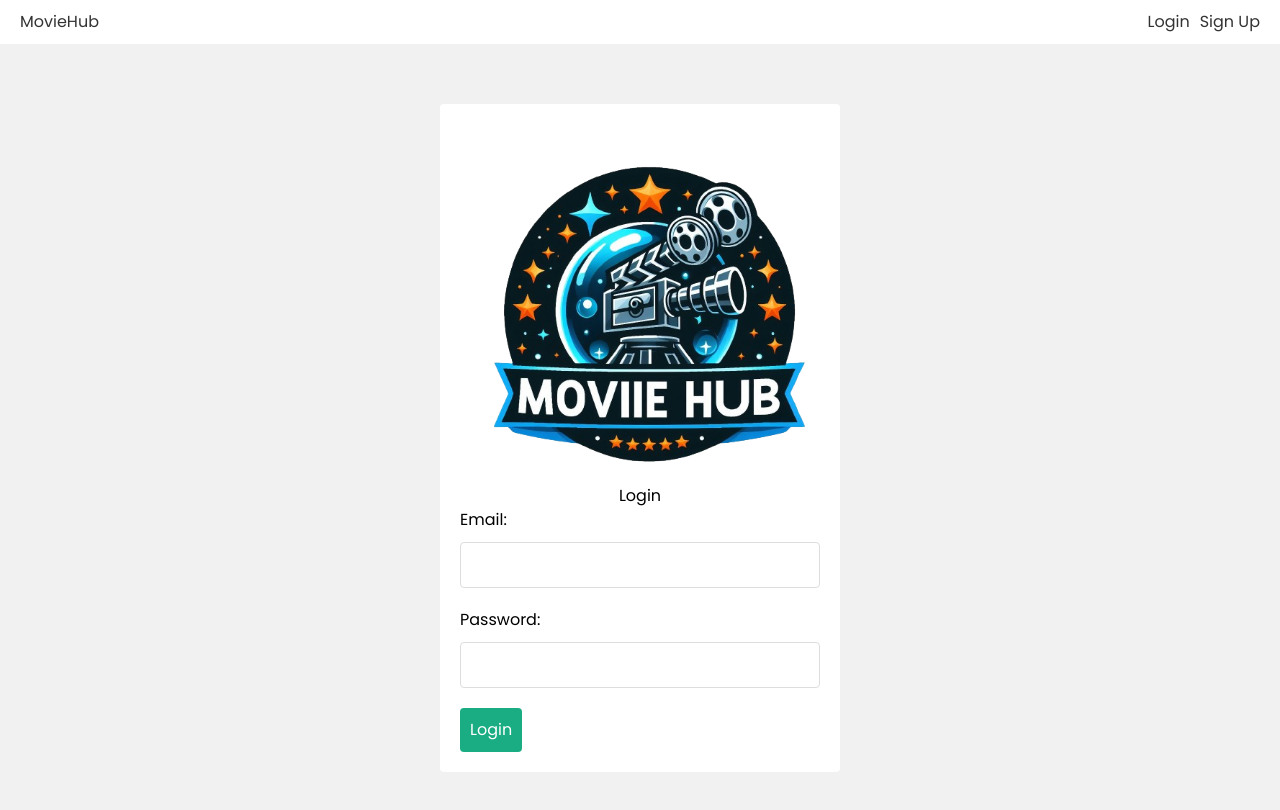
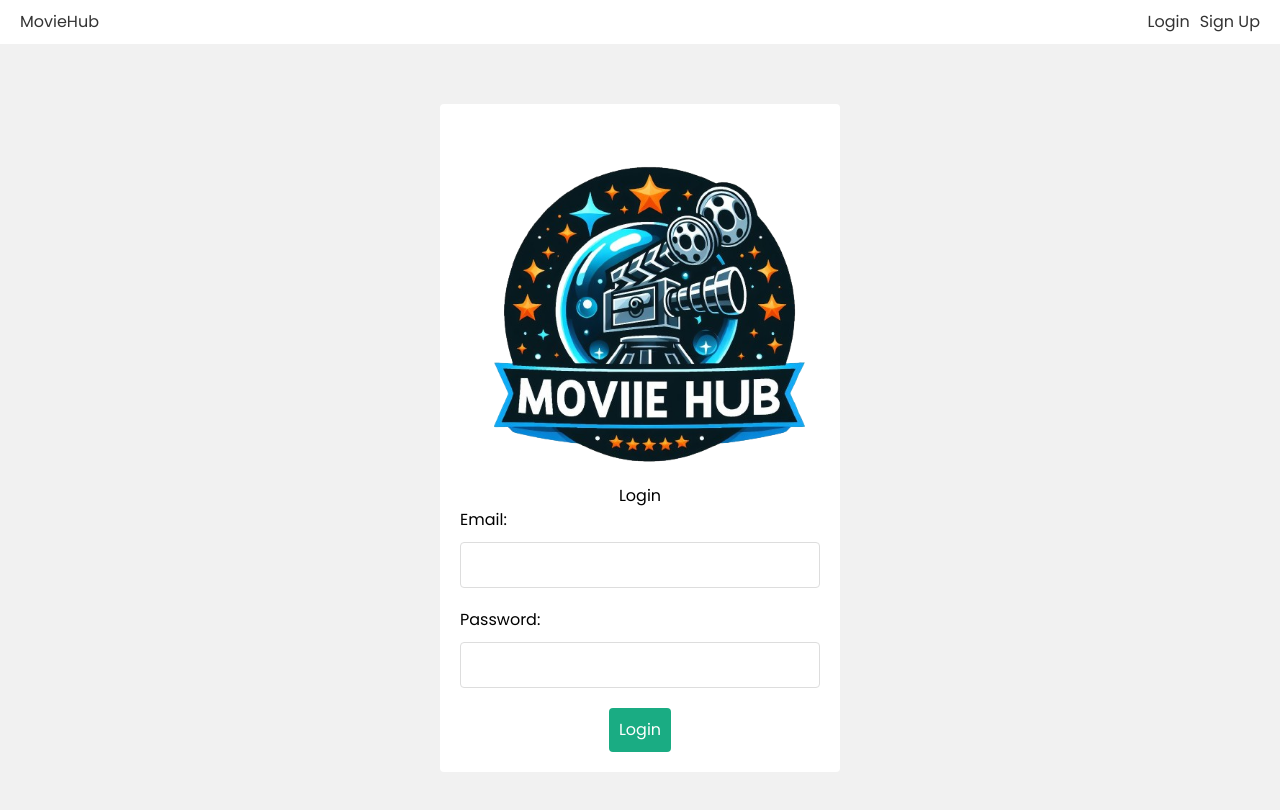
Before and after one commit to nchmoka/MovieHub-FullStack-App, a React (Create React App) app in the folder frontend/: page /login in a window 1280 px wide. Shown: the top 810 px of the page. Built offline with nearby package versions, Linux system fonts and the light colour scheme.

Commit message:
changes on login and signup ui

```diff
--- a/frontend/src/pages/Login.js
+++ b/frontend/src/pages/Login.js
@@ -5,6 +5,7 @@ const Login = () => {
     const [email, setEmail] = useState("");
     const [password, setPassword] = useState("");
     const { login, isLoading, error } = useLogin();
+
     const handleSubmit = async (e) => {
         e.preventDefault();
         await login(email, password);
@@ -25,8 +26,13 @@ const Login = () => {
                 onChange={(e) => setPassword(e.target.value)}
                 value={password}
             />
-            <button disabled={isLoading}>Login</button>
-            {error && <p className="error">{error}</p>}
+            <button
+                disabled={isLoading}
+                style={{ display: "block", margin: "auto" }}
+            >
+                Login
+            </button>
+            {error && <div className="error">{error}</div>}
         </form>
     );
 };
--- a/frontend/src/pages/Signup.js
+++ b/frontend/src/pages/Signup.js
@@ -25,7 +25,12 @@ const Signup = () => {
                 onChange={(e) => setPassword(e.target.value)}
                 value={password}
             />
-            <button disabled={isLoading}>Sign up</button>
+            <button
+                disabled={isLoading}
+                style={{ display: "block", margin: "auto" }}
+            >
+                Sign up
+            </button>
             {error && <div className="error">{error}</div>}
         </form>
     );
```
